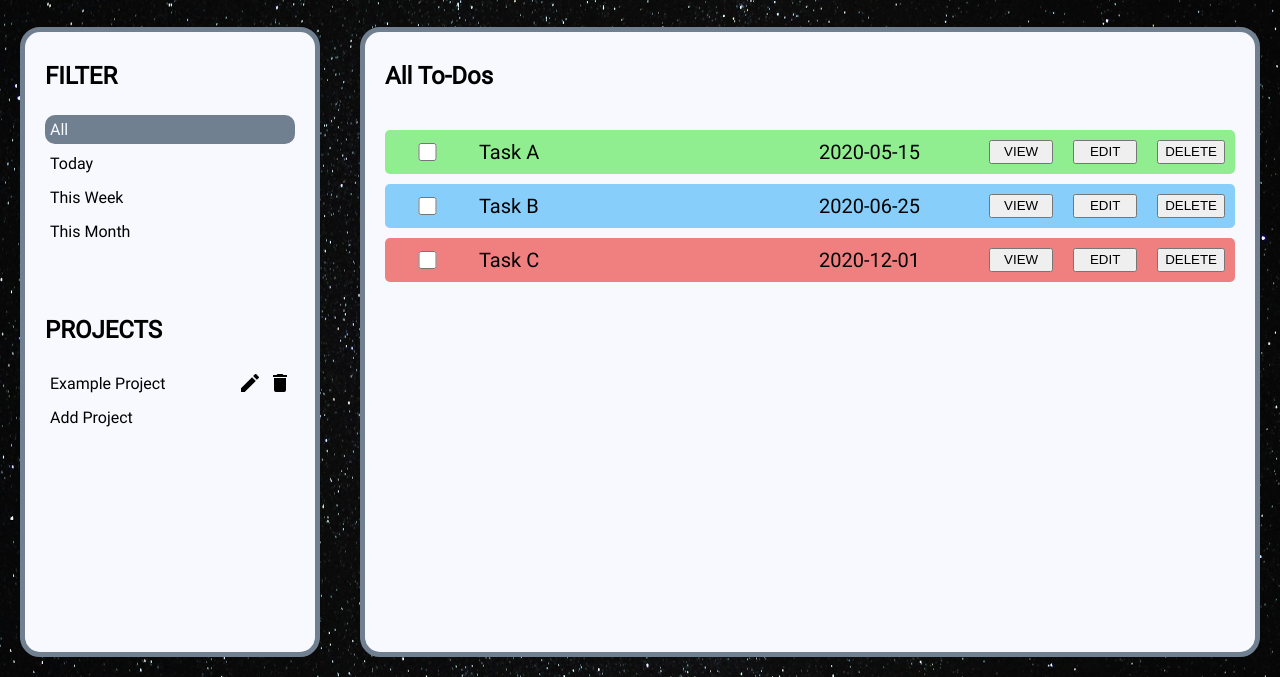
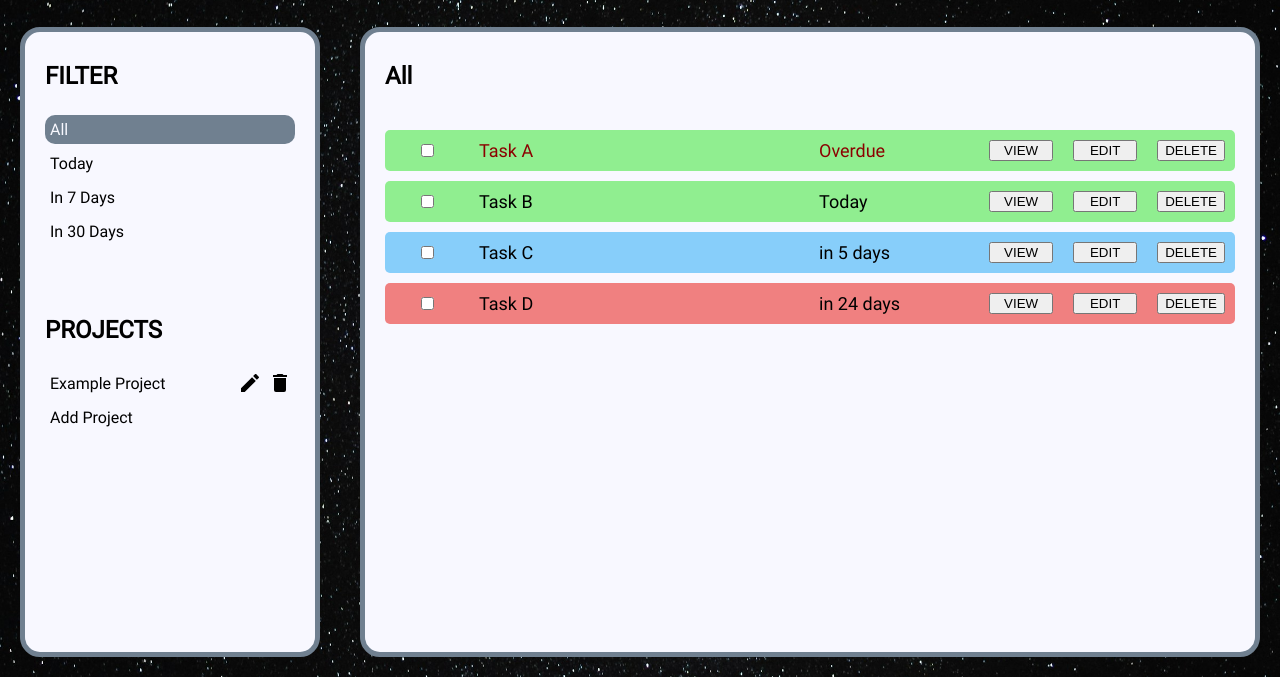
Before and after one commit to shukrirahmat/to-do-list, a website built with webpack: page src/index.html in a window 1280 px wide. Both pictures are taken after a click on the button "All". Shown: the part 123-800 px from the top of the page. Built offline with nearby package versions, Linux system fonts and the light colour scheme.

Commit message:
add function to filter todos by date

```diff
--- a/src/dom.js
+++ b/src/dom.js
@@ -1,6 +1,7 @@
 import pm from "./projectManager";
 import Project from "./project";
 import ToDo from "./todo";
+import { add, format, formatDistanceToNowStrict } from "date-fns";
 
 function Dom() {
 
@@ -29,13 +30,16 @@ function Dom() {
         let exampleproject = Project("Example Project");
         pm.addProject(exampleproject);
         refreshProjectList();
-        let exampletaskA = ToDo('Task A', '2020-05-15', 'low', "Lorem ipsum dolor sit amet, consectetur adipiscing elit, sed do eiusmod tempor incididunt ut labore et dolore magna aliqua.");
-        let exampletaskB = ToDo('Task B', '2020-06-25', 'normal', "Ut enim ad minim veniam, quis nostrud exercitation ullamco laboris nisi ut aliquip ex ea commodo consequat.");
-        let exampletaskC = ToDo('Task C', '2020-12-01', 'high', "Duis aute irure dolor in reprehenderit in voluptate velit esse cillum dolore eu fugiat nulla pariatur.");
+        let exampletaskA = ToDo('Task A', add(new Date(), { hours: -30 }), 'low', "Lorem ipsum dolor sit amet, consectetur adipiscing elit, sed do eiusmod tempor incididunt ut labore et dolore magna aliqua.");
+        let exampletaskB = ToDo('Task B', add(new Date(), { hours: 1 }), 'low', "Lorem ipsum dolor sit amet, consectetur adipiscing elit, sed do eiusmod tempor incididunt ut labore et dolore magna aliqua.");
+        let exampletaskC = ToDo('Task C', add(new Date(), { days: 5 }), 'normal', "Ut enim ad minim veniam, quis nostrud exercitation ullamco laboris nisi ut aliquip ex ea commodo consequat.");
+        let exampletaskD = ToDo('Task D', add(new Date(), { days: 24 }), 'high', "Duis aute irure dolor in reprehenderit in voluptate velit esse cillum dolore eu fugiat nulla pariatur.");
         exampleproject.addToDo(exampletaskA);
         exampleproject.addToDo(exampletaskB);
         exampleproject.addToDo(exampletaskC);
+        exampleproject.addToDo(exampletaskD);
         refreshMain();
+        //Starting Example
     }
 
     function projectDialogSetup() {
@@ -61,27 +65,6 @@ function Dom() {
         addprojectbtn.addEventListener('click', () => {
             projectdialog.showModal();
         })
-    }
-
-    function sidebarClear() {
-        const fbuttons = [allbtn, todaybtn, weekbtn, monthbtn];
-        fbuttons.forEach(
-            function (node) {
-                node.classList.remove("blue")
-            }
-        )
-
-        const pbuttons = projectcontainer.querySelectorAll('button');
-        pbuttons.forEach(
-            function (node) {
-                node.classList.remove("blue")
-            }
-        )
-    }
-
-    function sidebarBgColor(btn) {
-        sidebarClear();
-        btn.classList.add('blue');
     }
 
     function projectFilterSetup() {
@@ -145,7 +128,7 @@ function Dom() {
         )
         const projectdivs = projectcontainer.querySelectorAll('div');
         projectdivs.forEach(
-            function(node, index) {
+            function (node, index) {
                 if (currentPage === index) {
                     const buttontocolor = node.querySelector('button');
                     sidebarBgColor(buttontocolor);
@@ -163,24 +146,29 @@ function Dom() {
     function refreshMain() {
         clearMain();
 
+        let page;
+
         if (currentPage === "all") {
-            maincontent.append(createAllPage());
+            page = createFilterPage("All")
         } else if (currentPage === "today") {
-            maincontent.textContent = "OK";
+            page = createFilterPage("Today")
         } else if (currentPage === "week") {
-            maincontent.textContent = "all right";
+            page = createFilterPage("In 7 Days")
         } else if (currentPage === "month") {
-            maincontent.textContent = "aha";
+            page = createFilterPage("In 30 Days")
         } else {
             const project = pm.getProjectList()[currentPage];
-            maincontent.append(createProjectPage(project));
+            page = createProjectPage(project);
         }
+
+        maincontent.appendChild(page);
     }
 
-    function createAllPage() {
+    function createFilterPage(text) {
         const page = document.createElement('div');
         const header = document.createElement('h2');
-        header.textContent = "All To-Dos"
+
+        header.textContent = text;
         const todocontainer = document.createElement('div');
         todocontainer.classList.add("todocontainer");
 
@@ -188,17 +176,31 @@ function Dom() {
             function (project) {
                 project.getToDoList().forEach(
                     function (todo) {
-                        const div = createToDoMain(project, todo);
-                        todocontainer.appendChild(div);
+                        if (isToDoIncluded(todo)) {
+                            const div = createToDoMain(project, todo);
+                            todocontainer.appendChild(div);
+                        }
                     }
                 )
             }
         )
-
         page.appendChild(header);
         page.appendChild(todocontainer);
 
         return page;
+    }
+
+    function isToDoIncluded(todo) {
+        if (currentPage === "today" && todo.isToDoToday()) {
+            return true;
+        } else if (currentPage === "week" && todo.isInAWeek()) {
+            return true;
+        } else if (currentPage === "month" && todo.isInAMonth()) {
+            return true;
+        } else if (currentPage === "all") {
+            return true;
+        }
+        return false;
     }
 
     function createProjectPage(project) {
@@ -256,12 +258,12 @@ function Dom() {
         if (toedit !== false) {
             addbtn.textContent = "CHANGE";
             title.value = toedit.getTitle();
-            dueDate.value = toedit.getDate();
+            dueDate.value = format(toedit.getDate(), 'yyyy-MM-dd');
             priority.value = toedit.getPriority();
             description.value = toedit.getDescription();
 
             newform.addEventListener('submit', (e) => {
-                const todo = ToDo(title.value, dueDate.value, priority.value, description.value);
+                const todo = ToDo(title.value, new Date(dueDate.value), priority.value, description.value);
                 toedit.edit(todo);
                 e.preventDefault();
                 tododialog.close();
@@ -271,7 +273,7 @@ function Dom() {
 
         } else {
             newform.addEventListener('submit', (e) => {
-                const todo = ToDo(title.value, dueDate.value, priority.value, description.value);
+                const todo = ToDo(title.value, new Date(dueDate.value), priority.value, description.value);
                 project.addToDo(todo);
                 e.preventDefault();
                 tododialog.close();
@@ -409,7 +411,9 @@ function Dom() {
         container.classList.add('todos');
         title.textContent = todo.getTitle();
         title.classList.add("todotitle");
-        dueDate.textContent = todo.getDate();
+
+        setUpDate(container, dueDate, todo);
+
         dueDate.classList.add("tododate");
 
         setToDoColor(container, todo);
@@ -428,6 +432,25 @@ function Dom() {
         return container;
     }
 
+    function setUpDate(container, div, todo) {
+        let left;
+
+        if (todo.isOverdue()) {
+            left = "Overdue";
+            container.classList.add("overdue");
+        } else if (todo.isToDoToday()) {
+            left = "Today";
+        } else {
+            left = formatDistanceToNowStrict(todo.getDate(), {
+                unit: 'day',
+                roundingMethod: 'ceil',
+                addSuffix: true
+            });
+        }
+
+        div.textContent = left;
+    }
+
     function createToDoCheckBox(div, todo) {
         const checkbox = document.createElement('input');
         checkbox.setAttribute('type', 'checkbox');
@@ -444,8 +467,14 @@ function Dom() {
 
     function createToDoViewButton(div, todo) {
         const button = createBtn("VIEW");
+        const date = document.createElement('div');
+        date.textContent = format(todo.getDate(), "yyyy/MM/dd")
+        const text = document.createElement('div');
+        text.textContent = todo.getDescription();
         const description = document.createElement('div');
-        description.textContent = todo.getDescription();
+        description.appendChild(date);
+        description.appendChild(document.createElement('hr'));
+        description.appendChild(text);
         description.classList.add('description');
         button.addEventListener('click', () => {
             if (div.lastChild.classList.contains('description')) {
@@ -510,6 +539,27 @@ function Dom() {
         }
     }
 
+    function sidebarClear() {
+        const fbuttons = [allbtn, todaybtn, weekbtn, monthbtn];
+        fbuttons.forEach(
+            function (node) {
+                node.classList.remove("blue")
+            }
+        )
+
+        const pbuttons = projectcontainer.querySelectorAll('button');
+        pbuttons.forEach(
+            function (node) {
+                node.classList.remove("blue")
+            }
+        )
+    }
+
+    function sidebarBgColor(btn) {
+        sidebarClear();
+        btn.classList.add('blue');
+    }
+
     return {
         initialSetup
     }
--- a/src/index.html
+++ b/src/index.html
@@ -15,8 +15,8 @@
             <nav>
                 <button id="allbtn">All</button>
                 <button id="today">Today</button>
-                <button id="thisweek">This Week</button>
-                <button id="thismonth">This Month</button>
+                <button id="thisweek">In 7 Days</button>
+                <button id="thismonth">In 30 Days</button>
             </nav>
         </div>
         <div id="leftbottom">
--- a/src/styles.css
+++ b/src/styles.css
@@ -21,6 +21,7 @@ body {
     grid-template-rows: 100px 1fr;
     grid-template-columns: 300px 1fr;
     gap: 30px 40px;
+    background-color: darkslategray;
     background-image: url(image/background.jpg);
     background-size: cover;
 }
@@ -130,8 +131,9 @@ button.delete:hover {
     background-color: gray;
     opacity: 0.2;
     border-radius: 5px;
-    font-size: 20px;
+    font-size: 18px;
     gap: 10px 20px;
+    align-items: center;
 }
 
 .todotitle {
@@ -166,6 +168,10 @@ button.delete:hover {
 .todos.phigh {
     opacity: 1;
     background-color: lightcoral;
+}
+
+.todos.overdue {
+    color: darkred;
 }
 
 #maincontent > div {
--- a/src/todo.js
+++ b/src/todo.js
@@ -1,3 +1,5 @@
+import { isToday , differenceInCalendarDays} from "date-fns";
+
 function ToDo(title, dueDate, priority, description) {
 
     let check = false;
@@ -19,6 +21,25 @@ function ToDo(title, dueDate, priority, description) {
         }
     }
 
+    function isOverdue() {
+        let difference = differenceInCalendarDays(dueDate, new Date());
+        return difference <= -1
+    }
+
+    function isToDoToday() {
+        return isToday(dueDate);
+    }
+
+    function isInAWeek() {
+        let difference = differenceInCalendarDays(dueDate, new Date());
+        return ((difference < 8) && (!isOverdue()));
+    }
+
+    function isInAMonth() {
+        let difference = differenceInCalendarDays(dueDate, new Date());
+        return ((difference < 31) && (!isOverdue()));
+    }
+
     function edit(newtodo) {
         title = newtodo.getTitle();
         dueDate = newtodo.getDate();
@@ -37,7 +58,11 @@ function ToDo(title, dueDate, priority, description) {
         getDescription,
         getCheck,
         toggleCheck,
-        edit
+        edit,
+        isOverdue,
+        isToDoToday,
+        isInAWeek,
+        isInAMonth
     };
 }
 export default ToDo;
```
